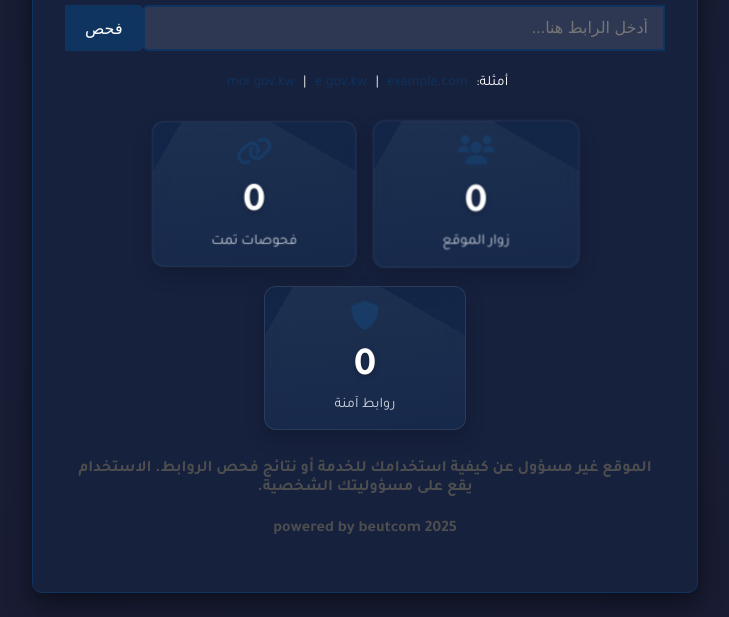
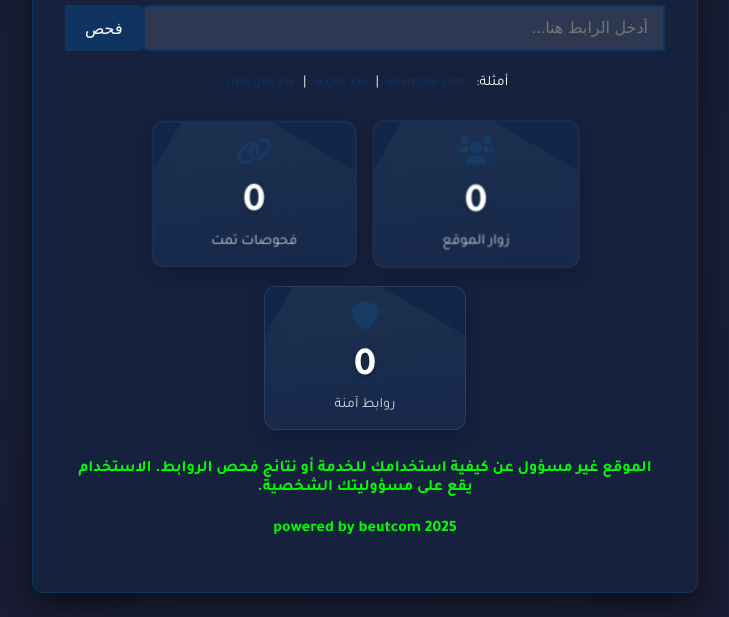
Before and after one commit to sultanMIB/amman, a plain HTML site: page index.html in a window 1280 px wide. Shown: the part 183-800 px from the top of the page, without its empty margins (275-1004 px from the left). Drawn offline with Linux system fonts and the light colour scheme.

Commit message:
Update index.html
Signed-off-by: sultanMIB <67007535+sultanMIB@users.noreply.github.com>

```diff
--- a/index.html
+++ b/index.html
@@ -395,7 +395,7 @@
             color:#43ee05;
         }
         h4{
-            color: #4e4e4f;
+            color: #00FF00;
         }
         span{
             color: #fffffe;
```
